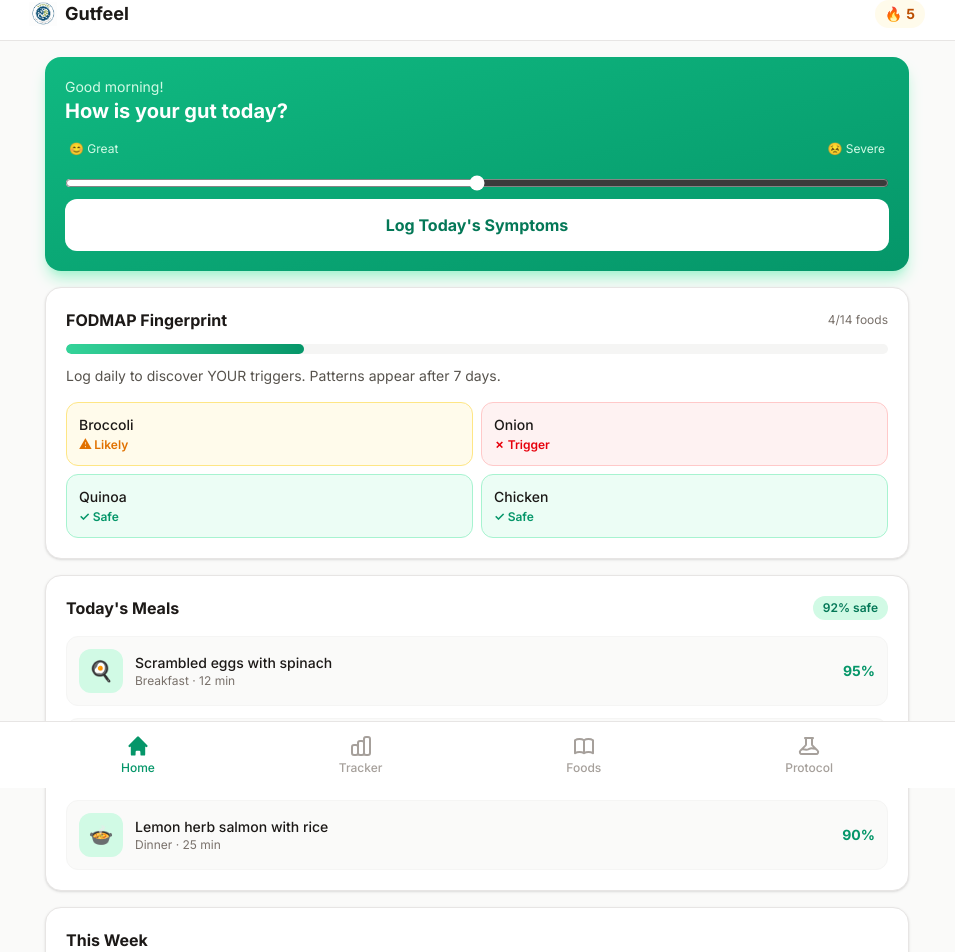
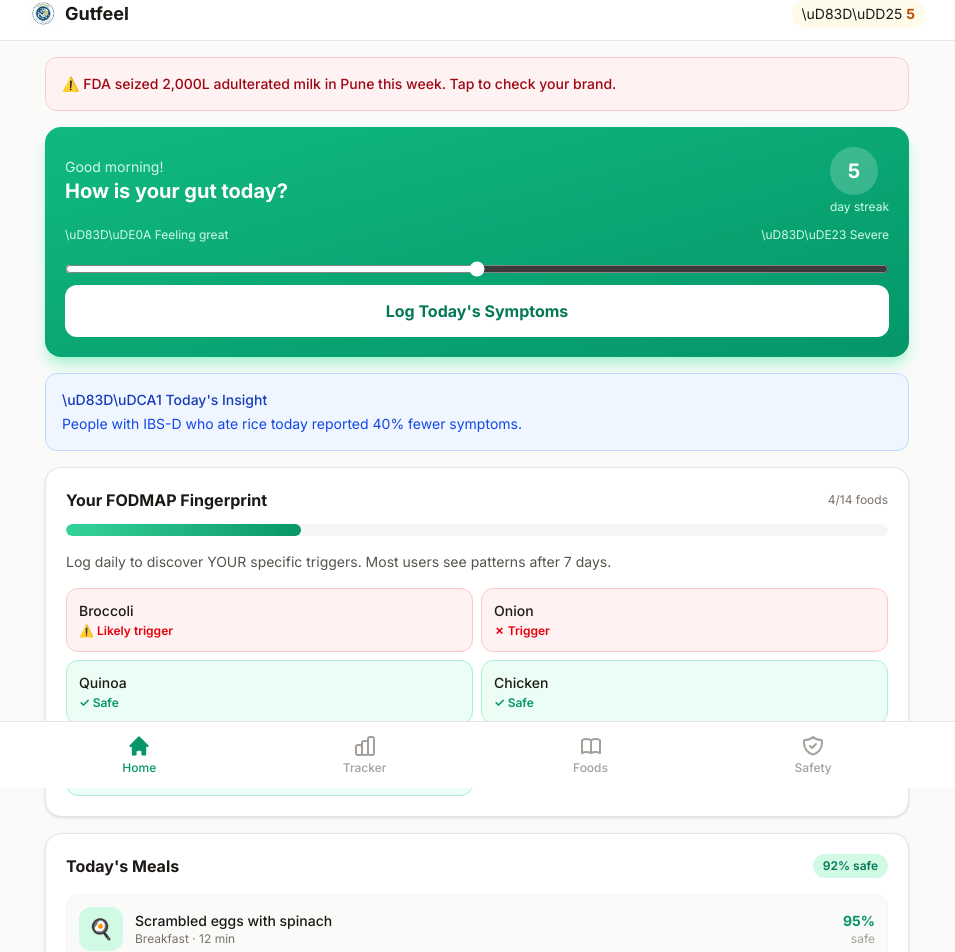
Before and after one commit to harshaldevloper/gutfeel, a Next.js app: page /dashboard in a window 1280 px wide. Shown: the part 12-964 px from the top of the page, without its empty margins (163-1118 px from the left). Built offline with nearby package versions, Linux system fonts and the light colour scheme.

Commit message:
Irresistible home screen: FDA alert banner, daily insight, fingerprint progress, streak

```diff
--- a/src/app/(app)/dashboard/page.tsx
+++ b/src/app/(app)/dashboard/page.tsx
@@ -1,21 +1,22 @@
 "use client";
 
 import { useState } from "react";
+import { motion } from "framer-motion";
 
-const TODAY_MEALS = [
-  { meal: "Breakfast", name: "Scrambled eggs with spinach", time: "12 min", confidence: 95, emoji: "🍳", logged: true },
-  { meal: "Lunch", name: "Quinoa bowl with grilled chicken", time: "20 min", confidence: 92, emoji: "🥙", logged: false },
-  { meal: "Dinner", name: "Lemon herb salmon with rice", time: "25 min", confidence: 90, emoji: "🍲", logged: false },
-];
+const STREAK = 5;
+const FINGERPRINT_COMPLETE = 4;
+const FINGERPRINT_TOTAL = 14;
 
-const FINGERPRINT = [
+const LIKELY_TRIGGERS = [
   { food: "Broccoli", confidence: 87, status: "likely-trigger" },
   { food: "Onion", confidence: 92, status: "confirmed-trigger" },
   { food: "Quinoa", confidence: 12, status: "likely-safe" },
   { food: "Chicken", confidence: 5, status: "confirmed-safe" },
+  { food: "Rice", confidence: 8, status: "confirmed-safe" },
 ];
 
-const STREAK = 5;
+const TODAY_INSIGHT = "People with IBS-D who ate rice today reported 40% fewer symptoms.";
+const FDA_ALERT = "⚠\uFE0F FDA seized 2,000L adulterated milk in Pune this week. Tap to check your brand.";
 
 export default function Dashboard() {
   const [symptomLogged, setSymptomLogged] = useState(false);
@@ -23,7 +24,7 @@ export default function Dashboard() {
 
   return (
     <div className="min-h-screen bg-stone-50 pb-20">
-      {/* Top Header */}
+      {/* Header */}
       <header className="bg-white border-b border-stone-200 px-4 py-3 sticky top-0 z-50">
         <div className="max-w-4xl mx-auto flex items-center justify-between">
           <div className="flex items-center gap-2">
@@ -32,7 +33,7 @@ export default function Dashboard() {
           </div>
           <div className="flex items-center gap-2">
             <div className="flex items-center gap-1 bg-amber-50 px-2.5 py-1 rounded-full">
-              <span className="text-sm">🔥</span>
+              <span className="text-sm">\uD83D\uDD25</span>
               <span className="text-sm font-bold text-amber-700">{STREAK}</span>
             </div>
           </div>
@@ -40,87 +41,141 @@ export default function Dashboard() {
       </header>
 
       <main className="max-w-4xl mx-auto p-4 space-y-4">
+        {/* FDA Alert Banner */}
+        <motion.div
+          initial={{ opacity: 0, y: -10 }}
+          animate={{ opacity: 1, y: 0 }}
+          className="bg-red-50 border border-red-200 rounded-xl p-4"
+        >
+          <p className="text-sm text-red-800 font-medium">{FDA_ALERT}</p>
+        </motion.div>
+
         {/* Daily Check-in */}
-        <div className="bg-gradient-to-br from-emerald-500 to-emerald-600 rounded-2xl p-5 text-white shadow-lg shadow-emerald-200">
-          <p className="text-emerald-100 text-sm">Good morning!</p>
-          <h1 className="text-xl font-bold mb-4">How is your gut today?</h1>
+        <motion.div
+          initial={{ opacity: 0, y: 20 }}
+          animate={{ opacity: 1, y: 0 }}
+          transition={{ delay: 0.1 }}
+          className="bg-gradient-to-br from-emerald-500 to-emerald-600 rounded-2xl p-5 text-white shadow-lg shadow-emerald-200"
+        >
+          <div className="flex items-center justify-between mb-3">
+            <div>
+              <p className="text-emerald-100 text-sm">Good morning!</p>
+              <h1 className="text-xl font-bold">How is your gut today?</h1>
+            </div>
+            <div className="text-center">
+              <div className="w-12 h-12 bg-white/20 rounded-full flex items-center justify-center text-xl font-bold">{STREAK}</div>
+              <p className="text-emerald-100 text-xs mt-1">day streak</p>
+            </div>
+          </div>
           {!symptomLogged ? (
             <div className="space-y-3">
-              <div className="flex justify-between text-xs text-emerald-100 px-1">
-                <span>😊 Great</span>
-                <span>😣 Severe</span>
+              <div className="flex justify-between text-xs text-emerald-100">
+                <span>\uD83D\uDE0A Feeling great</span>
+                <span>\uD83D\uDE23 Severe</span>
               </div>
               <input type="range" min="1" max="5" value={severity} onChange={e => setSeverity(+e.target.value)} className="w-full accent-white h-2" />
-              <button onClick={() => setSymptomLogged(true)} className="w-full py-3.5 bg-white text-emerald-700 rounded-xl font-bold text-base active:scale-95 transition-transform">
+              <button onClick={() => setSymptomLogged(true)} className="w-full py-3.5 bg-white text-emerald-700 rounded-xl font-bold active:scale-95 transition-transform">
                 Log Today&apos;s Symptoms
               </button>
             </div>
           ) : (
-            <div className="bg-white/20 rounded-xl p-4 text-center backdrop-blur-sm">
-              <p className="text-lg font-semibold">✓ Logged today!</p>
-              <p className="text-emerald-100 text-sm">Severity: {severity}/5. Keep your streak!</p>
+            <div className="bg-white/20 rounded-xl p-4 text-center">
+              <p className="text-lg font-semibold">\u2713 Logged today!</p>
+              <p className="text-emerald-100 text-sm">Severity: {severity}/5. Keep your streak going!</p>
             </div>
           )}
-        </div>
+        </motion.div>
+
+        {/* Daily Insight */}
+        <motion.div
+          initial={{ opacity: 0, y: 20 }}
+          animate={{ opacity: 1, y: 0 }}
+          transition={{ delay: 0.2 }}
+          className="bg-blue-50 border border-blue-200 rounded-xl p-4"
+        >
+          <p className="text-sm text-blue-800 font-medium">\uD83D\uDCA1 Today&apos;s Insight</p>
+          <p className="text-sm text-blue-700 mt-1">{TODAY_INSIGHT}</p>
+        </motion.div>
 
         {/* Fingerprint Progress */}
-        <div className="bg-white rounded-2xl border border-stone-200 p-5 shadow-sm">
+        <motion.div
+          initial={{ opacity: 0, y: 20 }}
+          animate={{ opacity: 1, y: 0 }}
+          transition={{ delay: 0.3 }}
+          className="bg-white rounded-2xl border border-stone-200 p-5 shadow-sm"
+        >
           <div className="flex items-center justify-between mb-3">
-            <h2 className="font-bold text-stone-900">FODMAP Fingerprint</h2>
-            <span className="text-xs text-stone-500">4/14 foods</span>
+            <h2 className="font-bold text-stone-900">Your FODMAP Fingerprint</h2>
+            <span className="text-xs text-stone-500">{FINGERPRINT_COMPLETE}/{FINGERPRINT_TOTAL} foods</span>
           </div>
-          <div className="w-full h-2.5 bg-stone-100 rounded-full mb-3 overflow-hidden">
-            <div className="h-full bg-gradient-to-r from-emerald-400 to-emerald-600 rounded-full" style={{ width: "29%" }} />
+          <div className="w-full h-3 bg-stone-100 rounded-full mb-4 overflow-hidden">
+            <div className="h-full bg-gradient-to-r from-emerald-400 to-emerald-600 rounded-full transition-all" style={{ width: `${(FINGERPRINT_COMPLETE / FINGERPRINT_TOTAL) * 100}%` }} />
           </div>
-          <p className="text-sm text-stone-600 mb-4">Log daily to discover YOUR triggers. Patterns appear after 7 days.</p>
+          <p className="text-sm text-stone-600 mb-4">Log daily to discover YOUR specific triggers. Most users see patterns after 7 days.</p>
           <div className="grid grid-cols-2 gap-2">
-            {FINGERPRINT.map((t, i) => (
-              <div key={i} className={`p-3 rounded-xl border ${t.status === "confirmed-trigger" ? "border-red-200 bg-red-50" : t.status === "likely-trigger" ? "border-amber-200 bg-amber-50" : "border-emerald-200 bg-emerald-50"}`}>
+            {LIKELY_TRIGGERS.map((t, i) => (
+              <div key={i} className={`p-3 rounded-xl border ${t.status.includes("trigger") ? "border-red-200 bg-red-50" : "border-emerald-200 bg-emerald-50"}`}>
                 <p className="text-sm font-medium text-stone-900">{t.food}</p>
-                <p className={`text-xs font-semibold mt-0.5 ${t.status === "confirmed-trigger" ? "text-red-600" : t.status === "likely-trigger" ? "text-amber-600" : "text-emerald-600"}`}>
-                  {t.status === "confirmed-trigger" ? "✗ Trigger" : t.status === "likely-trigger" ? "⚠ Likely" : "✓ Safe"}
+                <p className={`text-xs font-semibold mt-0.5 ${t.status.includes("trigger") ? "text-red-600" : "text-emerald-600"}`}>
+                  {t.status === "confirmed-trigger" ? "\u2717 Trigger" : t.status === "likely-trigger" ? "\u26A0\uFE0F Likely trigger" : "\u2713 Safe"}
                 </p>
               </div>
             ))}
           </div>
-        </div>
+        </motion.div>
 
         {/* Today\'s Meals */}
-        <div className="bg-white rounded-2xl border border-stone-200 p-5 shadow-sm">
+        <motion.div
+          initial={{ opacity: 0, y: 20 }}
+          animate={{ opacity: 1, y: 0 }}
+          transition={{ delay: 0.4 }}
+          className="bg-white rounded-2xl border border-stone-200 p-5 shadow-sm"
+        >
           <div className="flex items-center justify-between mb-4">
             <h2 className="font-bold text-stone-900">Today&apos;s Meals</h2>
             <span className="text-xs bg-emerald-100 text-emerald-700 px-2.5 py-1 rounded-full font-semibold">92% safe</span>
           </div>
           <div className="space-y-3">
-            {TODAY_MEALS.map((m, i) => (
+            {[
+              { meal: "Breakfast", name: "Scrambled eggs with spinach", time: "12 min", confidence: 95, emoji: "\uD83C\uDF73" },
+              { meal: "Lunch", name: "Quinoa bowl with grilled chicken", time: "20 min", confidence: 92, emoji: "\uD83E\uDD59" },
+              { meal: "Dinner", name: "Lemon herb salmon with rice", time: "25 min", confidence: 90, emoji: "\uD83C\uDF72" },
+            ].map((m, i) => (
               <div key={i} className="flex items-center gap-3 p-3 rounded-xl bg-stone-50 border border-stone-100 active:bg-stone-100 transition-colors">
                 <div className="w-11 h-11 bg-emerald-100 rounded-xl flex items-center justify-center text-xl">{m.emoji}</div>
                 <div className="flex-1 min-w-0">
                   <p className="text-sm font-medium text-stone-900 truncate">{m.name}</p>
-                  <p className="text-xs text-stone-500">{m.meal} · {m.time}</p>
+                  <p className="text-xs text-stone-500">{m.meal} &middot; {m.time}</p>
                 </div>
                 <div className="text-right shrink-0">
                   <p className="text-sm font-bold text-emerald-600">{m.confidence}%</p>
+                  <p className="text-xs text-stone-400">safe</p>
                 </div>
               </div>
             ))}
           </div>
-        </div>
+        </motion.div>
 
-        {/* Weekly Chart */}
-        <div className="bg-white rounded-2xl border border-stone-200 p-5 shadow-sm">
-          <h2 className="font-bold text-stone-900 mb-4">This Week</h2>
-          <div className="flex items-end gap-2 h-20">
+        {/* Weekly Symptom Chart */}
+        <motion.div
+          initial={{ opacity: 0, y: 20 }}
+          animate={{ opacity: 1, y: 0 }}
+          transition={{ delay: 0.5 }}
+          className="bg-white rounded-2xl border border-stone-200 p-5 shadow-sm"
+        >
+          <h2 className="font-bold text-stone-900 mb-4">This Week&apos;s Symptoms</h2>
+          <div className="flex items-end gap-2 h-24">
             {[2, 1, 3, 1, 2, 1, 1].map((level, i) => (
               <div key={i} className="flex-1 flex flex-col items-center gap-1">
-                <div className="w-full relative" style={{ height: "60px" }}>
-                  <div className={`absolute bottom-0 w-full rounded-t-lg ${i === 6 ? "bg-emerald-500" : level <= 1 ? "bg-emerald-200" : level <= 2 ? "bg-amber-200" : "bg-red-200"}`} style={{ height: `${level * 33}%`, opacity: i === 6 ? 1 : 0.5 }} />
+                <div className="w-full relative" style={{ height: "80px" }}>
+                  <div className={`absolute bottom-0 w-full rounded-t-md transition-all ${i === 6 ? "bg-emerald-500" : level <= 1 ? "bg-emerald-300" : level <= 2 ? "bg-amber-300" : "bg-red-300"}`} style={{ height: `${level * 33}%`, opacity: i === 6 ? 1 : 0.6 }} />
                 </div>
-                <span className={`text-xs ${i === 6 ? "font-bold text-emerald-600" : "text-stone-400"}`}>{["M","T","W","T","F","S","S"][i]}</span>
+                <span className={`text-xs ${i === 6 ? "font-bold text-emerald-600" : "text-stone-400"}`}>{["M","T","W","T","F","S","S"][i]}{i === 6 ? "*" : ""}</span>
               </div>
             ))}
           </div>
-        </div>
+          <p className="text-xs text-emerald-600 mt-3 font-medium">\u2198 40% better than last week</p>
+        </motion.div>
       </main>
 
       {/* Bottom Navigation (Mobile) */}
@@ -138,9 +193,9 @@ export default function Dashboard() {
             <svg className="w-6 h-6" fill="none" stroke="currentColor" viewBox="0 0 24 24" strokeWidth={2}><path strokeLinecap="round" strokeLinejoin="round" d="M12 6.253v13m0-13C10.832 5.477 9.246 5 7.5 5S4.168 5.477 3 6.253v13C4.168 18.477 5.754 18 7.5 18s3.332.477 4.5 1.253m0-13C13.168 5.477 14.754 5 16.5 5c1.747 0 3.332.477 4.5 1.253v13C19.832 18.477 18.247 18 16.5 18c-1.746 0-3.332.477-4.5 1.253" /></svg>
             <span className="text-xs font-medium">Foods</span>
           </a>
-          <a href="/reintroduction" className="flex flex-col items-center gap-0.5 py-1 px-3 text-stone-400">
-            <svg className="w-6 h-6" fill="none" stroke="currentColor" viewBox="0 0 24 24" strokeWidth={2}><path strokeLinecap="round" strokeLinejoin="round" d="M19.428 15.428a2 2 0 00-1.022-.547l-2.387-.477a6 6 0 00-3.86.517l-.318.158a6 6 0 01-3.86.517L6.05 15.21a2 2 0 00-1.806.547M8 4h8l-1 1v5.172a2 2 0 00.586 1.414l5 5c1.26 1.26.367 3.414-1.415 3.414H4.828c-1.782 0-2.674-2.154-1.414-3.414l5-5A2 2 0 009 10.172V5L8 4z" /></svg>
-            <span className="text-xs font-medium">Protocol</span>
+          <a href="/food-safety" className="flex flex-col items-center gap-0.5 py-1 px-3 text-stone-400">
+            <svg className="w-6 h-6" fill="none" stroke="currentColor" viewBox="0 0 24 24" strokeWidth={2}><path strokeLinecap="round" strokeLinejoin="round" d="M9 12l2 2 4-4m5.618-4.016A11.955 11.955 0 0112 2.944a11.955 11.955 0 01-8.618 3.04A12.02 12.02 0 003 9c0 5.591 3.824 10.29 9 11.622 5.176-1.332 9-6.03 9-11.622 0-1.042-.133-2.052-.382-3.016z" /></svg>
+            <span className="text-xs font-medium">Safety</span>
           </a>
         </div>
       </nav>
```
